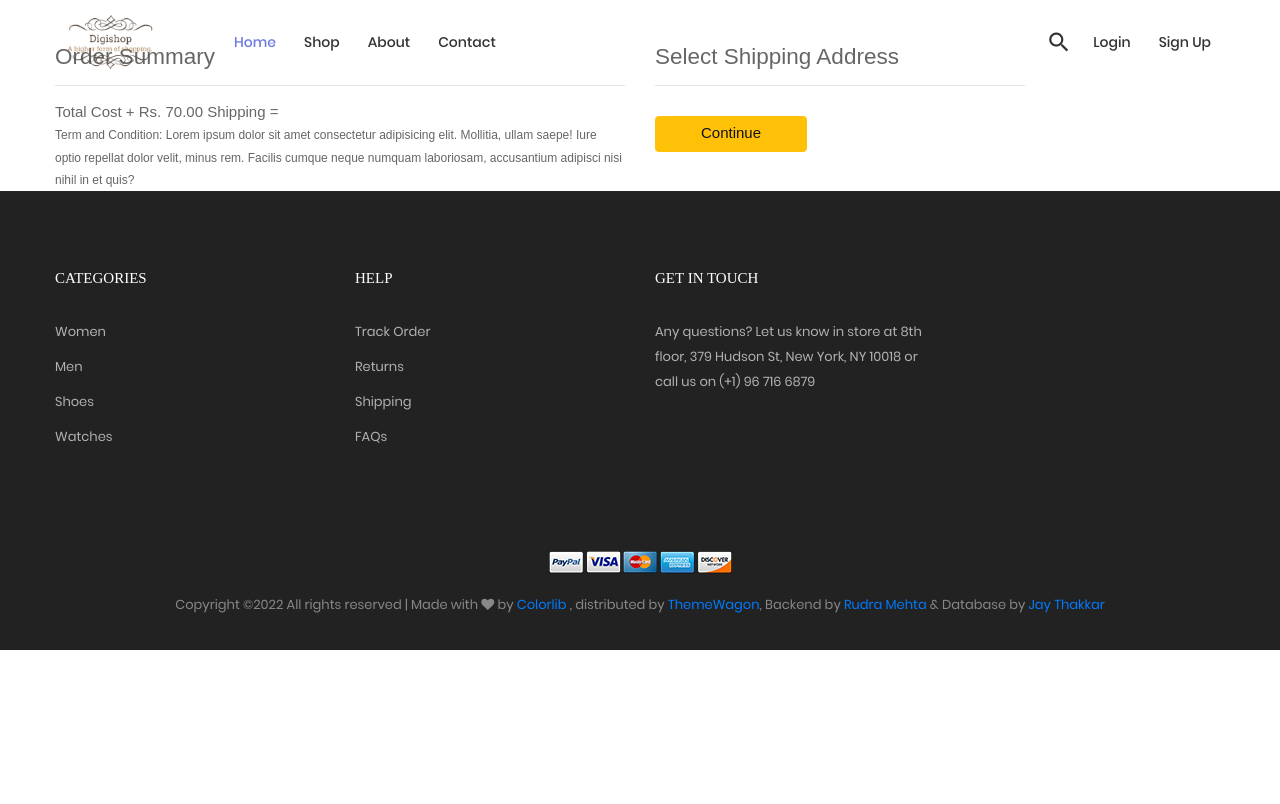
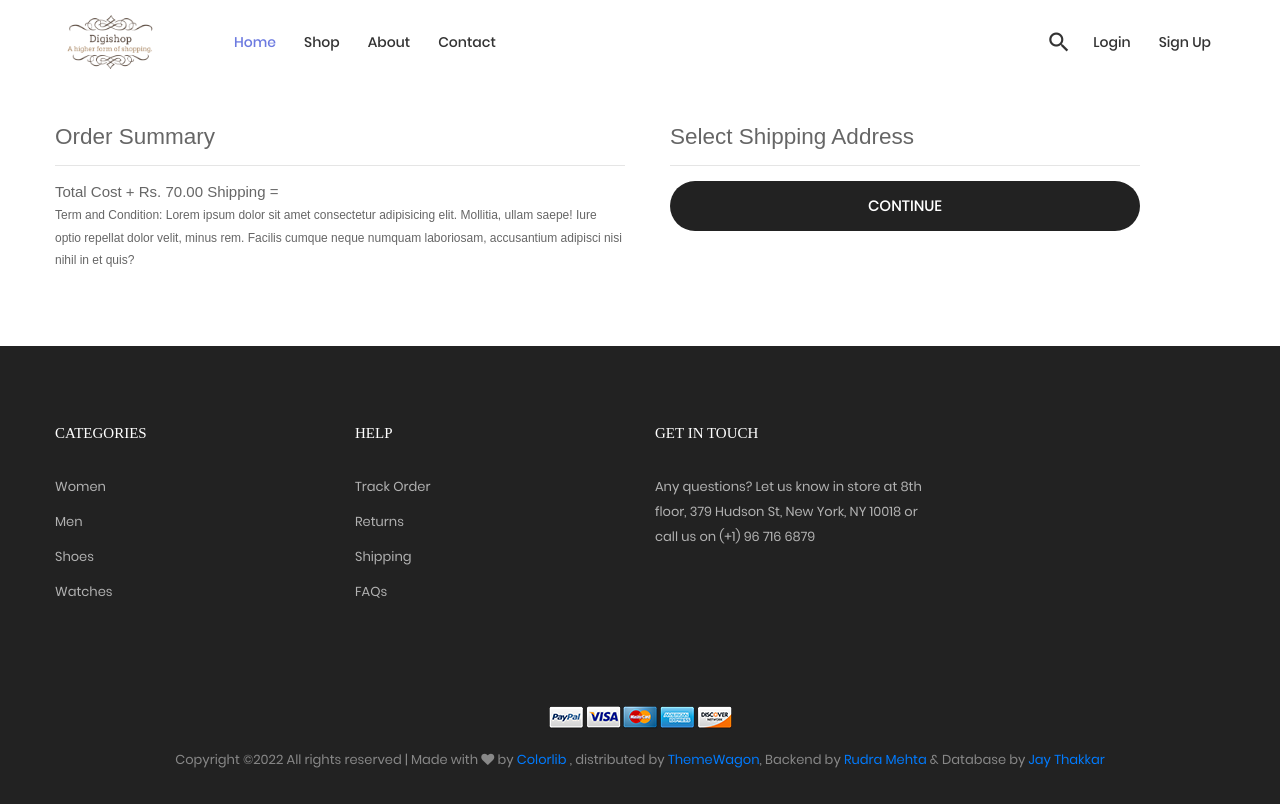
Before and after one commit to rudrafra772/DigiShop, a Django app: template app/templates/app/checkout.html in a window 1280 px wide. Shown: the top 804 px of the page. After the commit the page ends 768 px from the top, so only its background shows below. Run offline with Django 3.2, Linux system fonts and the light colour scheme; the template is opened without the code that fills it, so the values that code supplies are empty; some libraries are stand-ins or nearby versions; some web fonts are replaced.

Commit message:
02 10 2022 8 24

```diff
--- a/app/templates/app/addtocart.html
+++ b/app/templates/app/addtocart.html
@@ -106,9 +106,9 @@
 							</div>
 						</div>
 
-						<button class="flex-c-m stext-101 cl0 size-116 bg3 bor14 hov-btn3 p-lr-15 trans-04 pointer">
+						<a href="{% url 'checkout' %}" class="flex-c-m stext-101 cl0 size-116 bg3 bor14 hov-btn3 p-lr-15 trans-04 pointer">
 							Proceed to Checkout
-						</button>
+						</a>
 					</div>
 				</div>
 			</div>
--- a/app/templates/app/checkout.html
+++ b/app/templates/app/checkout.html
@@ -2,29 +2,36 @@
 {% load static %}
 {% block title %}Buy Now{% endblock title %}
 {% block main-content %}
-<div class="container">
- <div class="row mt-5">
-  <div class="col-sm-6">
+<div class="container" style="margin-bottom: 30px; overflow-x:hidden ;">
+ <div class="row "style="margin-top: 80px;">
+  <div class="col-lg-6 py-5" >
     <h4>Order Summary</h4>
     <hr>
     {% for item in cart_items %}
       <div class="card mb-2">
-        <div class="card-body">
-          <h5>Product: {{item.product.title}}</h5>
-          <p>Quantity: {{item.quantity}}</p>
-          <p class="fw-bold">Price: {{item.total_cost}}</p>
+      <div class="row">
+        <div class="col-lg-8">
+          <div class="card-body">
+            <h5>Product: {{item.product.title}}</h5>
+            <p>Quantity: {{item.quantity}}</p>
+            <p class="fw-bold">Price: {{item.total_cost}}</p>
+          </div>
         </div>
+        <div class="col-lg-4 py-2">
+          <img src="{{item.product.product_image.url}}" alt="Img" height="80" width="80">
+        </div>
+      </div>
       </div>
       {% endfor %}
       <p class="fw-bold">Total Cost + Rs. 70.00 Shipping = {{totalamount}}</p>
     <small>Term and Condition: Lorem ipsum dolor sit amet consectetur adipisicing elit. Mollitia, ullam saepe! Iure optio repellat dolor velit, minus rem. Facilis cumque neque numquam laboriosam, accusantium adipisci nisi nihil in et quis?</small>
   </div>
-  <div class="col-sm-4 offset-sm-1">
+  <div class="col-lg-5 mx-3 py-5">
     <h4>Select Shipping Address</h4>
     <hr>
     <form action="/paymentdone">
       {% for ad in add %}
-      <div class="form-check ">
+      <div class="form-check">
         <input class="form-check-input" type="radio" value="{{ad.id}}" name="custid" id="custadd{{forloop.counter}}">
         <label class="form-check-label fw-bold" for="">
           Address: {{forloop.counter}} </label>
@@ -37,7 +44,7 @@
       </div>
         {% endfor %}
         <div class="text-end">
-          <button type="submit" class="btn btn-warning mt-3 px-5 fw-bold">Continue</button>
+          <button type="submit" class="flex-c-m stext-101 cl0 size-116 bg3 bor14 hov-btn3 p-lr-15 trans-04 pointer">Continue</button>
         </div>
       </form>
     </div>
```
Also changed, not shown: app/templates/app/profile.html (+4 -3 lines), db.sqlite3.
